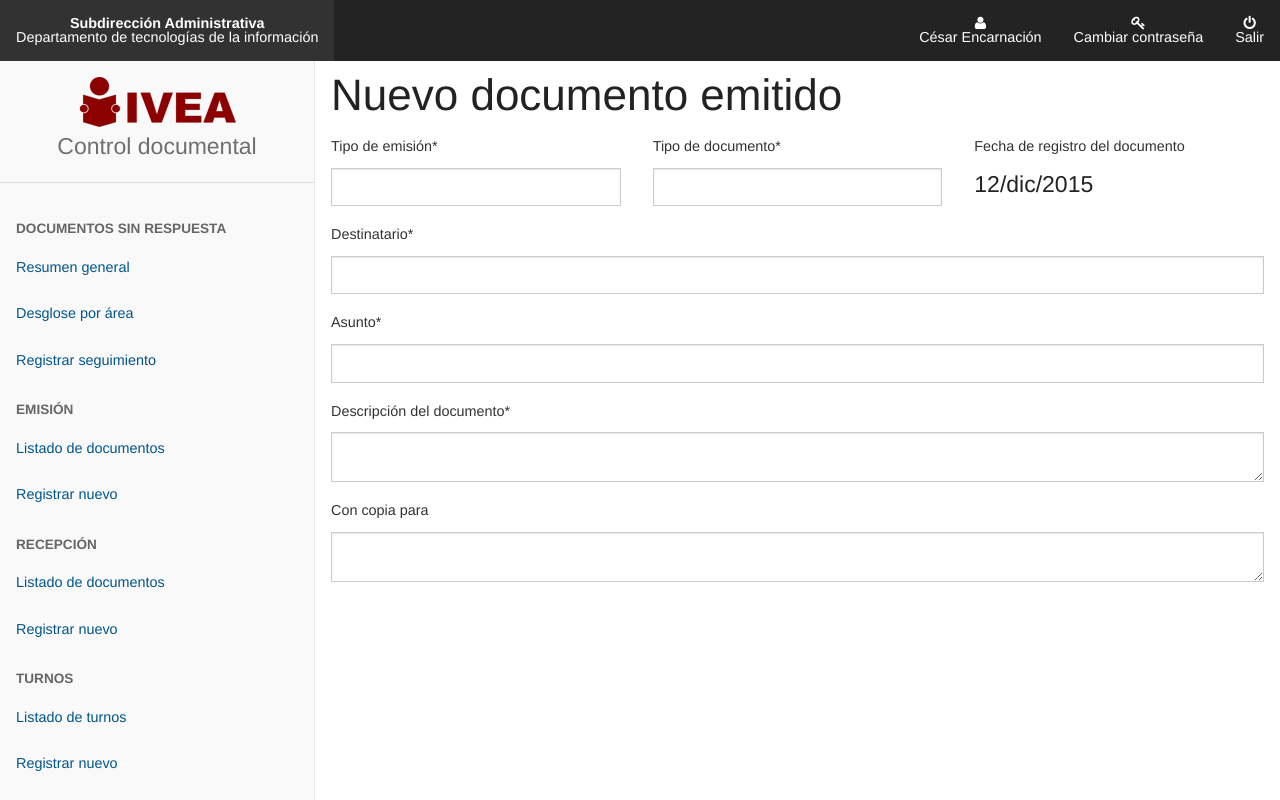
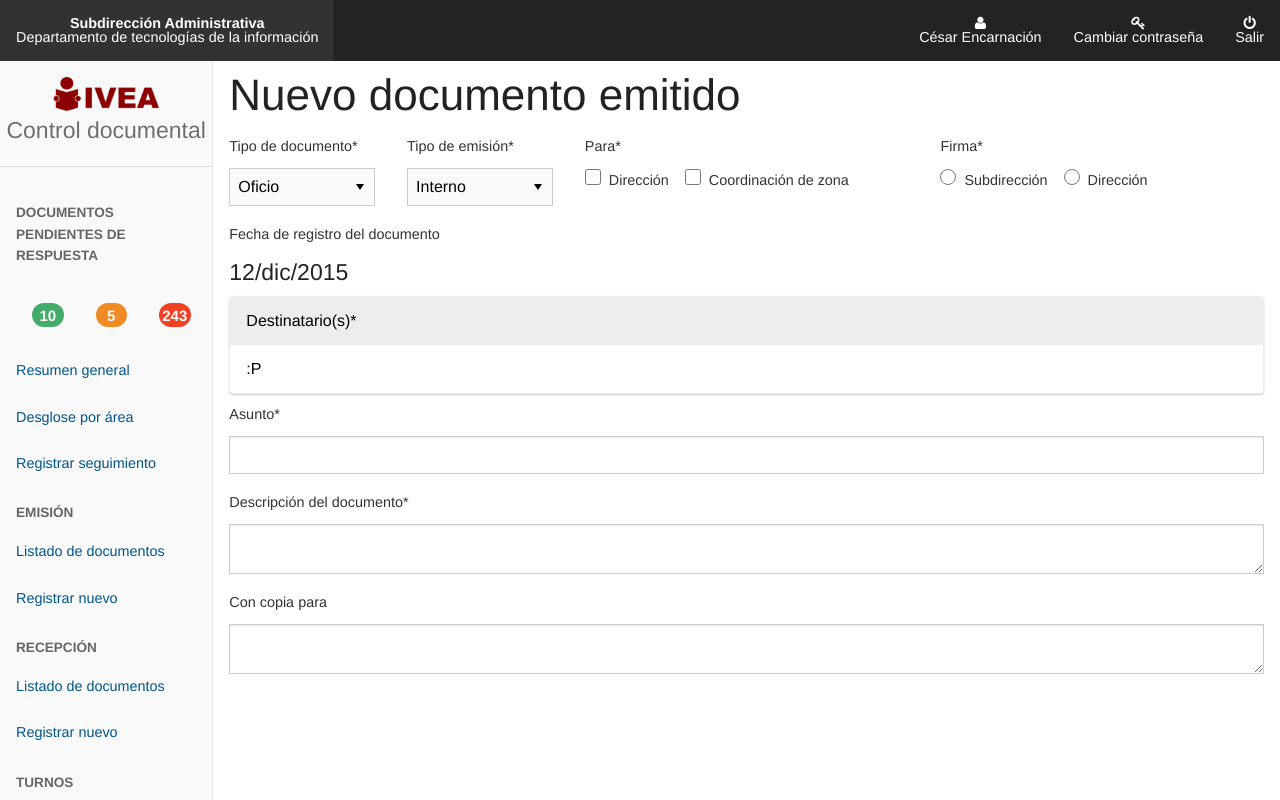
Before and after one commit to cesariux23/documentacion, a Node server app: page /emision/registro in a window 1280 px wide. Run offline with Node 20, Linux system fonts and the light colour scheme.

Commit message:
Se agrego semáforo a menu lateral

```diff
--- a/public/stylesheets/style.css
+++ b/public/stylesheets/style.css
@@ -32,6 +32,10 @@ a {
 
 .menu-bar li a{
   font-size: 0.9rem !important;
+}
+
+.menu-bar li a span{
+  font-size: 15px !important;
 }
 /*Imagenes para imprimir*/
 .margin0{
--- a/views/emision/new.jade
+++ b/views/emision/new.jade
@@ -2,18 +2,38 @@ extends ../layout
 block content
   form
     .grid-block
+      .medium-2.grid-content
+        label Tipo de documento*
+        select
+          option(value='Oficio') Oficio
+          option(value='Tarjera') Tarjera
+          option(value='Circular') Circular
+      .medium-2.grid-content
+        label Tipo de emisión*
+        select
+          option(value="Interno") Interno
+          option(value="Externo") Externo
       .medium-4.grid-content
-        label Tipo de emisión*
-        input(type="text")
-      .medium-4.grid-content
-        label Tipo de documento*
-        input(type="text")
+        label Para*
+        input(type="checkbox" id="subdireccion")
+        label(for="pdireccion") Dirección
+        input(type="checkbox" id="coordinacion")
+        label(for="pcoordinacion") Coordinación de zona
+      .medium-3.grid-content
+        label Firma*
+        input(type="radio" id="subdireccion" name="areafirma")
+        label(for="fsubdireccion") Subdirección
+        input(type="radio" id="fdireccion" name="areafirma")
+        label(for="fdireccion") Dirección
       .medium-4.grid-content
         label Fecha de registro del documento
         h4 12/dic/2015
       .medium-12.grid-content
-        label Destinatario*
-        input(type="text")
+        .card
+          .card-divider
+            span Destinatario(s)*
+          .card-section
+            span :P
       .medium-12.grid-content
         label Asunto*
         input(type="text")
--- a/views/includes/menu.jade
+++ b/views/includes/menu.jade
@@ -1,13 +1,22 @@
-.grid-block.shrink.vertical.panel-menu.hide-for-print
+.grid-block.medium-2.vertical.panel-menu.hide-for-print
   .text-center
     br
     img(src="/images/ivea.png" width="50%")
     h4.subheader Control documental
     hr
   ul.vertical.menu-bar.condense
-    li.title Documentos sin respuesta
+    li.title
+      |Documentos pendientes de respuesta
+    li.title
+      a.text-center
+        span.badge.success 10
+      a
+        span.badge.warning 5
+      a
+        span.badge.alert 243
     li
-      a(href="/seguimiento") Resumen general
+      a(href="/seguimiento")
+        |Resumen general
     li
       a(href="/seguimiento/area") Desglose por área
     li
```
